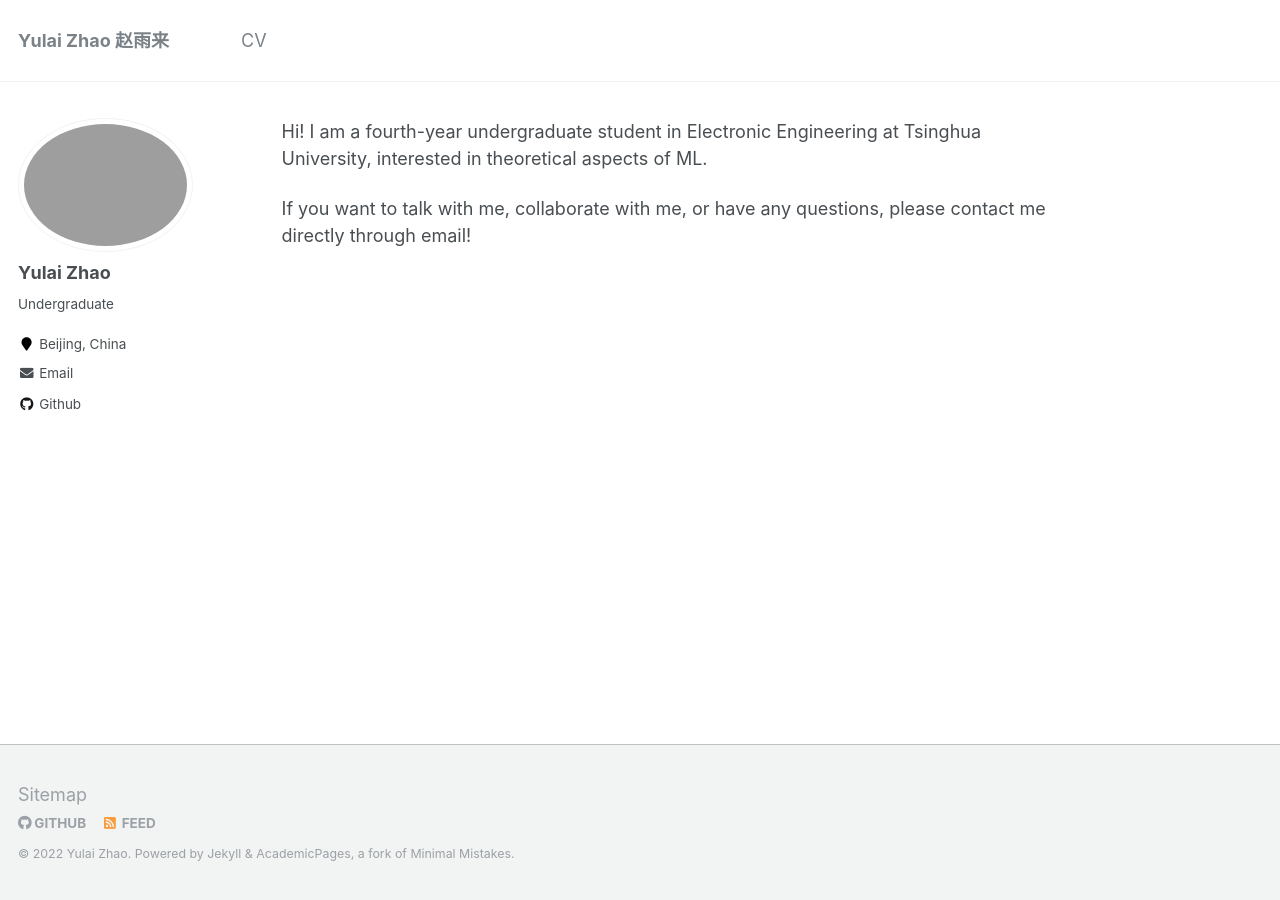
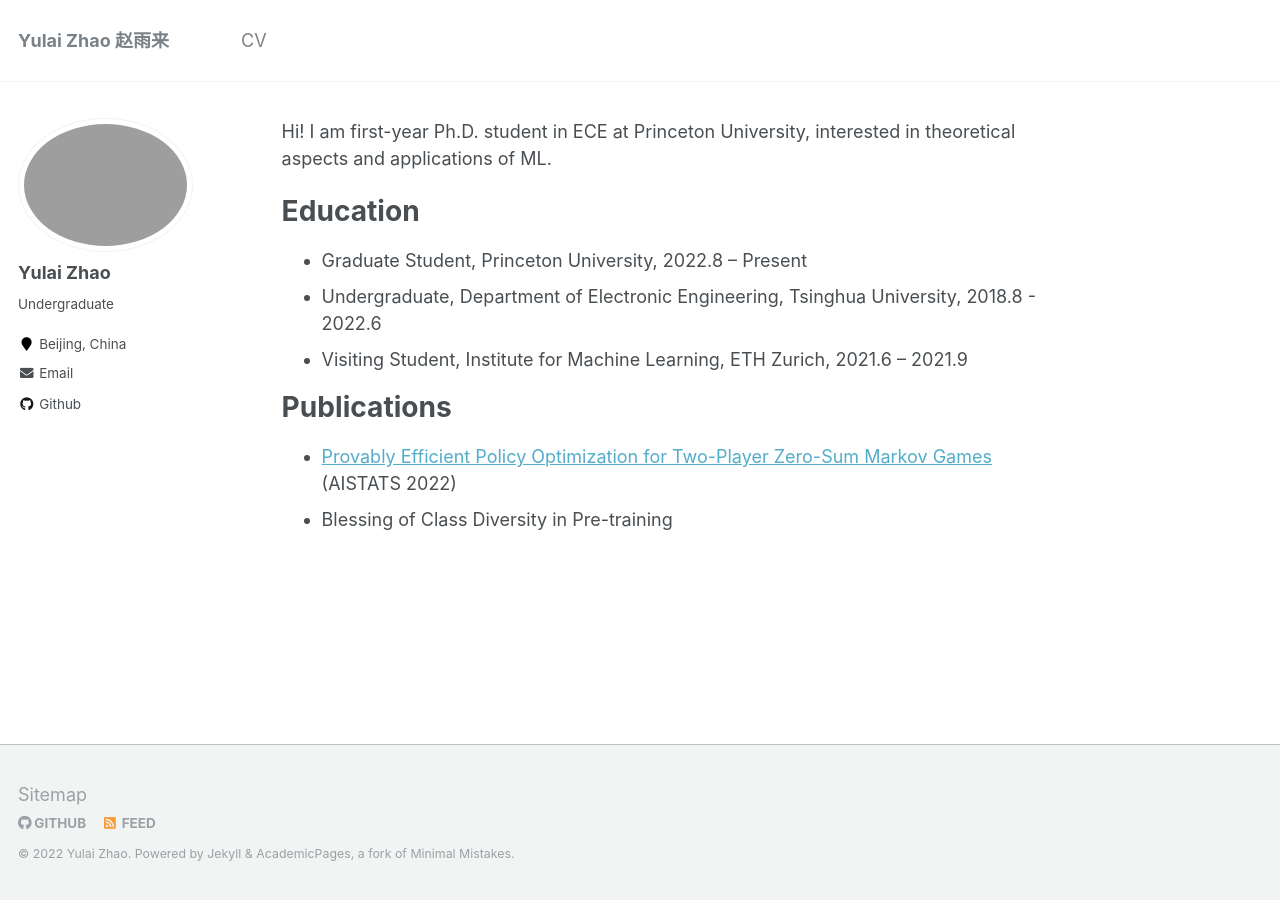
Before and after one commit to zhaoyl18/zhaoyl18.github.io, a Jekyll site: the page built from _pages/about.md, in a window 1280 px wide. Built offline with Jekyll 4.4.1, drawn with Linux system fonts in a browser that asks for light colours.

Commit message:
simplify

```diff
--- a/_pages/about.md
+++ b/_pages/about.md
@@ -7,6 +7,17 @@ redirect_from:
   - /about.html
 ---
 
-Hi! I am a fourth-year undergraduate student in Electronic Engineering at Tsinghua University, interested in theoretical aspects of ML.
+Hi! I am first-year Ph.D. student in ECE at Princeton University, interested in theoretical aspects and applications of ML.
 
-If you want to talk with me, collaborate with me, or have any questions, please contact me directly through email!
+
+Education
+======
+* Graduate Student, Princeton University, 2022.8 – Present
+* Undergraduate, Department of Electronic Engineering, Tsinghua University, 2018.8 - 2022.6
+* Visiting Student, Institute for Machine Learning, ETH Zurich, 2021.6 – 2021.9
+
+
+Publications
+======
+* [Provably Efficient Policy Optimization for Two-Player Zero-Sum Markov Games](https://arxiv.org/abs/2102.08903) (AISTATS 2022)
+* Blessing of Class Diversity in Pre-training
```
Also changed, not shown: paper-number-2.md (deleted, +0 -11 lines).
